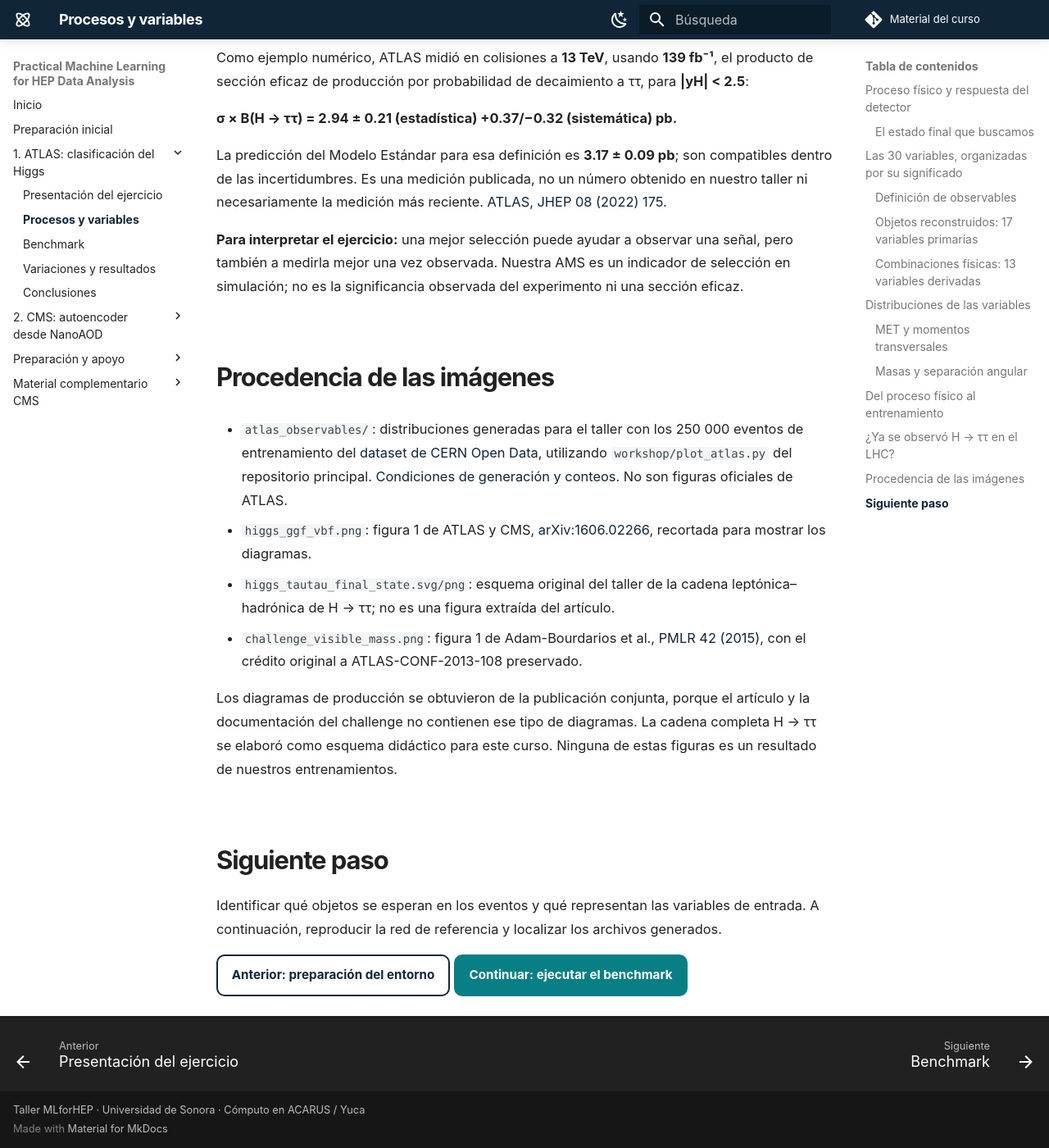
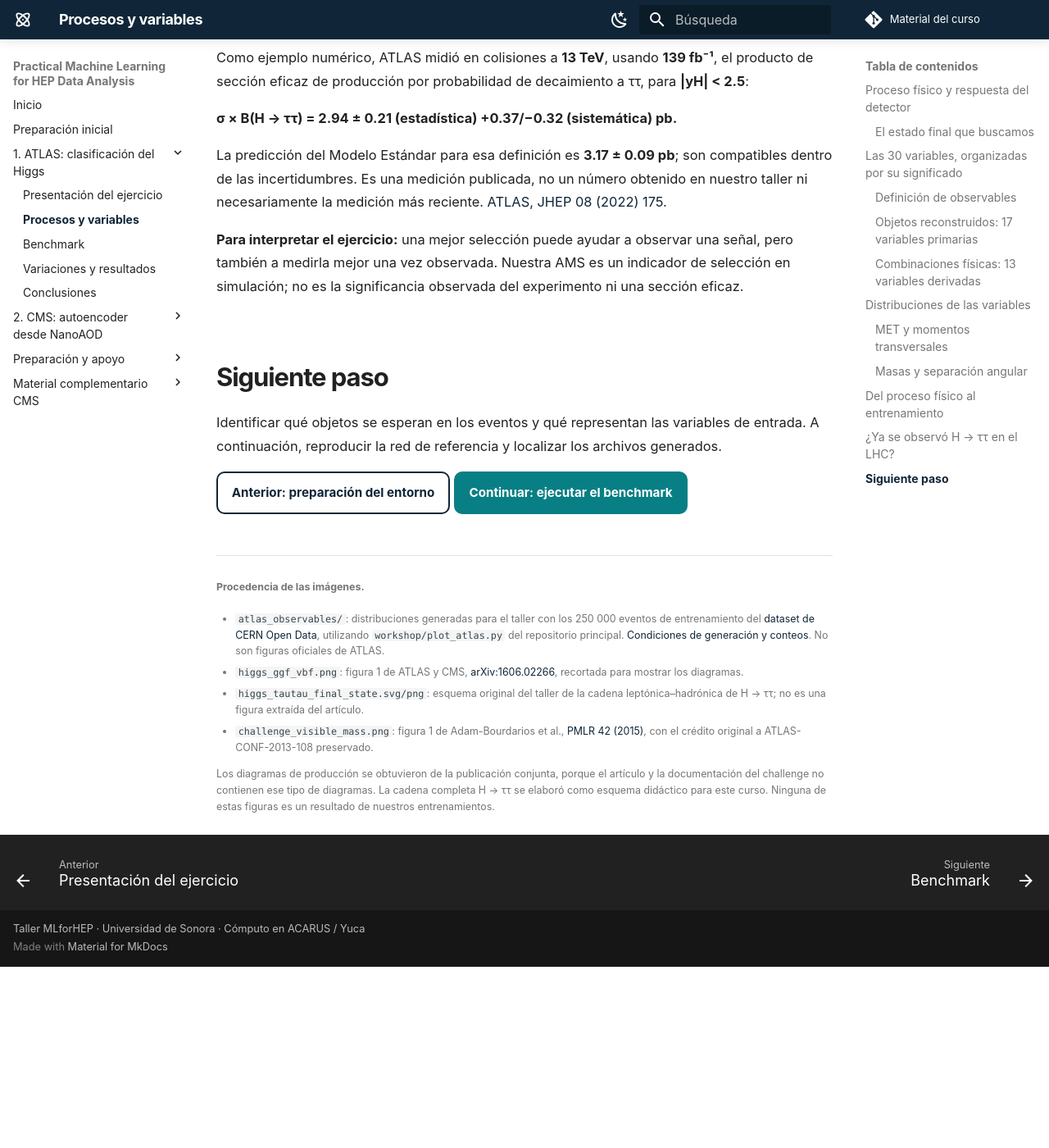
Before and after one commit to castaned/practical-ml-hep, an MkDocs documentation site: the page built from docs/fisica.md, in a window 1280 px wide and 1400 px high, scrolled down 8307 px. Shown: the whole window at 82% size. Built offline with MkDocs 1.6.1 and Material for MkDocs 9.7.7, drawn with Linux system fonts in a browser that asks for light colours; comment, search, counter and statistics services are not loaded; after the commit the page ends 9486 px from its top, so only the background shows below that.

Commit message:
Move image provenance to discreet small-print footer

```diff
--- a/docs/fisica.md
+++ b/docs/fisica.md
@@ -146,7 +146,17 @@ La predicción del Modelo Estándar para esa definición es **3.17 ± 0.09 pb**;
 
 **Para interpretar el ejercicio:** una mejor selección puede ayudar a observar una señal, pero también a medirla mejor una vez observada. Nuestra AMS es un indicador de selección en simulación; no es la significancia observada del experimento ni una sección eficaz.
 
-## Procedencia de las imágenes
+## Siguiente paso
+
+Identificar qué objetos se esperan en los eventos y qué representan las variables de entrada. A continuación, reproducir la red de referencia y localizar los archivos generados.
+
+[Anterior: preparación del entorno](preparacion.md){ .md-button }
+[Continuar: ejecutar el benchmark](laboratorio.md){ .md-button .md-button--primary }
+
+
+<div class="image-credits" id="procedencia-de-las-imagenes" markdown>
+
+**Procedencia de las imágenes.**
 
 - `atlas_observables/`: distribuciones generadas para el taller con los 250 000 eventos de entrenamiento del [dataset de CERN Open Data](https://opendata.cern.ch/record/328), utilizando `workshop/plot_atlas.py` del repositorio principal. [Condiciones de generación y conteos](assets/workshop/atlas_observables/provenance.json). No son figuras oficiales de ATLAS.
 
@@ -156,10 +166,4 @@ La predicción del Modelo Estándar para esa definición es **3.17 ± 0.09 pb**;
 
 Los diagramas de producción se obtuvieron de la publicación conjunta, porque el artículo y la documentación del challenge no contienen ese tipo de diagramas. La cadena completa H → ττ se elaboró como esquema didáctico para este curso. Ninguna de estas figuras es un resultado de nuestros entrenamientos.
 
-
-## Siguiente paso
-
-Identificar qué objetos se esperan en los eventos y qué representan las variables de entrada. A continuación, reproducir la red de referencia y localizar los archivos generados.
-
-[Anterior: preparación del entorno](preparacion.md){ .md-button }
-[Continuar: ejecutar el benchmark](laboratorio.md){ .md-button .md-button--primary }
+</div>
--- a/docs/stylesheets/course.css
+++ b/docs/stylesheets/course.css
@@ -157,3 +157,8 @@ body { font-family:Inter,"Segoe UI",Arial,sans-serif; }
 .observable-gallery a { display:block; background:#fff; border:1px solid var(--course-border); border-radius:12px; overflow:hidden; }
 .observable-gallery img { display:block; width:100%; height:auto; border-radius:0; }
 @media(max-width:900px) { .observable-gallery { grid-template-columns:1fr; } }
+
+/* Discreet source credits at the foot of the physics page. */
+.md-typeset .image-credits { margin-top:2.5rem; padding-top:.8rem; border-top:1px solid var(--course-border); color:var(--md-default-fg-color--light); font-size:.62rem; line-height:1.6; }
+.md-typeset .image-credits p,.md-typeset .image-credits li { font-size:inherit; }
+.md-typeset .image-credits code { font-size:.95em; }
--- a/mkdocs.yml
+++ b/mkdocs.yml
@@ -42,7 +42,7 @@ markdown_extensions:
   - attr_list
   - md_in_html
 extra_css:
-  - stylesheets/course.css?v=9
+  - stylesheets/course.css?v=10
 extra_javascript:
   - javascripts/explorer.js
   - javascripts/results.js
```
